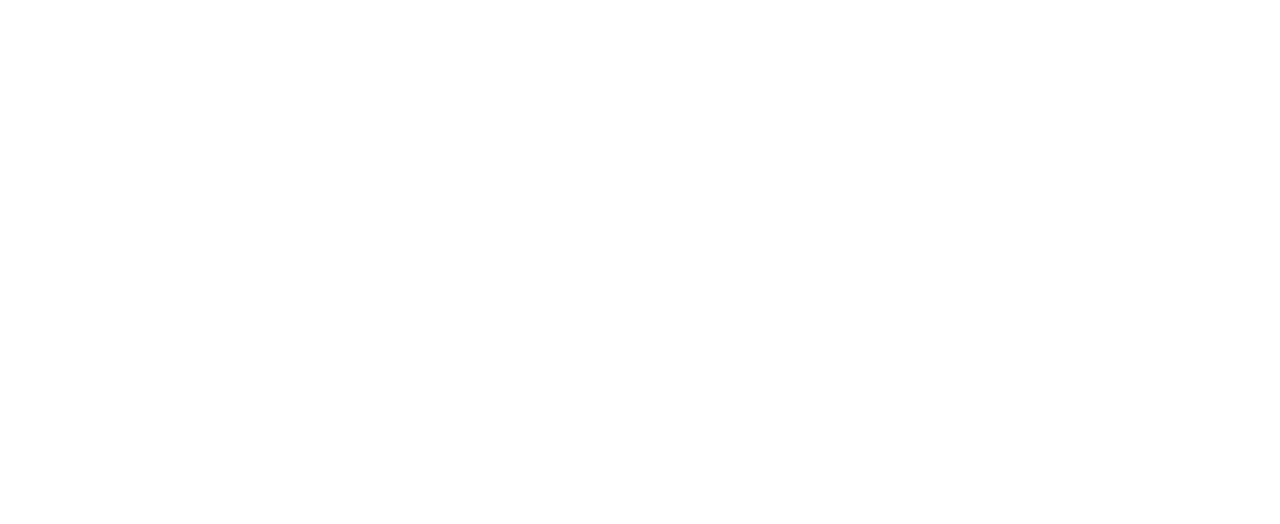
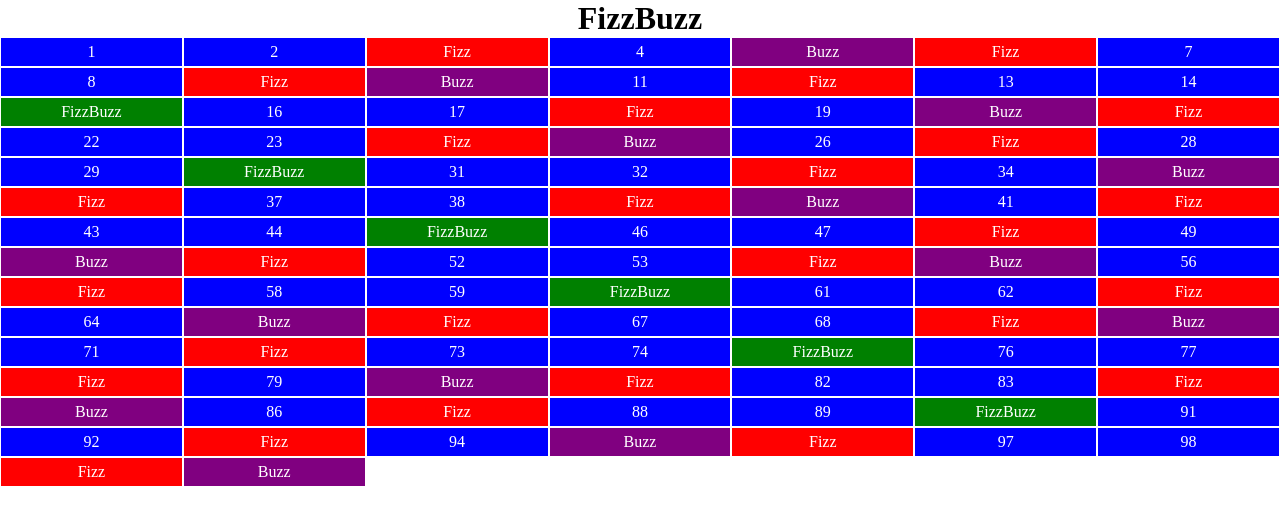
Before and after one commit to Ninotro/js-fizzbuzz, a plain HTML site: page index.html in a window 1280 px wide. Drawn offline with Linux system fonts and the light colour scheme.

Commit message:
end bonus

```diff
--- a/index.html
+++ b/index.html
@@ -9,7 +9,11 @@
 </head>
 <body>
 
-    <h1></h1>
+    <h1>FizzBuzz</h1>
+
+    <div id="container">
+
+    </div>
 
     <script src="main.js"></script>
 </body>
--- a/main.js
+++ b/main.js
@@ -1,17 +1,36 @@
+
+let container = document.getElementById("container");
+let message
+// Creo il ciclo
 for (let i =1 ; i<=100 ; i++) {
+    const quadrato = document.createElement("span")
+    // se è divisibile sia per 3 che per 5 vuol dire divisibile per 15
     if (i%15==0) {
-        console.log("Fizzbuzz");
-    }
-    else if (i%3==0) {
-        console.log("Fizz");
+        message = "FizzBuzz"
+        quadrato.classList.add("green")
 
     }
+    // divisibile per 3
+    else if (i%3==0) {
+        message = "Fizz"
+        quadrato.classList.add("red")
 
+
+
+    }
+    // divisibile per 5
     else if (i%5==0) {
-        console.log("Buzz");
+        message = "Buzz"
+        quadrato.classList.add("purple")
     }
+    // altrimenti stampo il valore normale
+    else {
+        message = i
+        quadrato.classList.add("blue")
+    }
+    console.log(message);
 
-    else {
-        console.log(i);
+    quadrato.append(message)
+
+    container.append(quadrato);
     }
-    }
--- a/style.css
+++ b/style.css
@@ -0,0 +1,43 @@
+* {
+    margin: 0;
+    padding: 0;
+    box-sizing: border-box;
+}
+
+h1 {
+    text-align: center;
+}
+
+#container {
+    display: flex;
+    flex-wrap: wrap;
+}
+
+#container span {
+    display: inline-block;
+
+    width: calc(100%/7);
+    height: 30px;
+    display: flex;
+    align-items: center;
+    justify-content: center;
+    border: 1px solid white;
+    color: white;
+
+}
+
+.red {
+    background-color: red;
+}
+
+.green {
+    background-color: green;
+}
+
+.purple {
+    background-color: purple;
+}
+
+.blue {
+    background-color: blue;
+}
```
